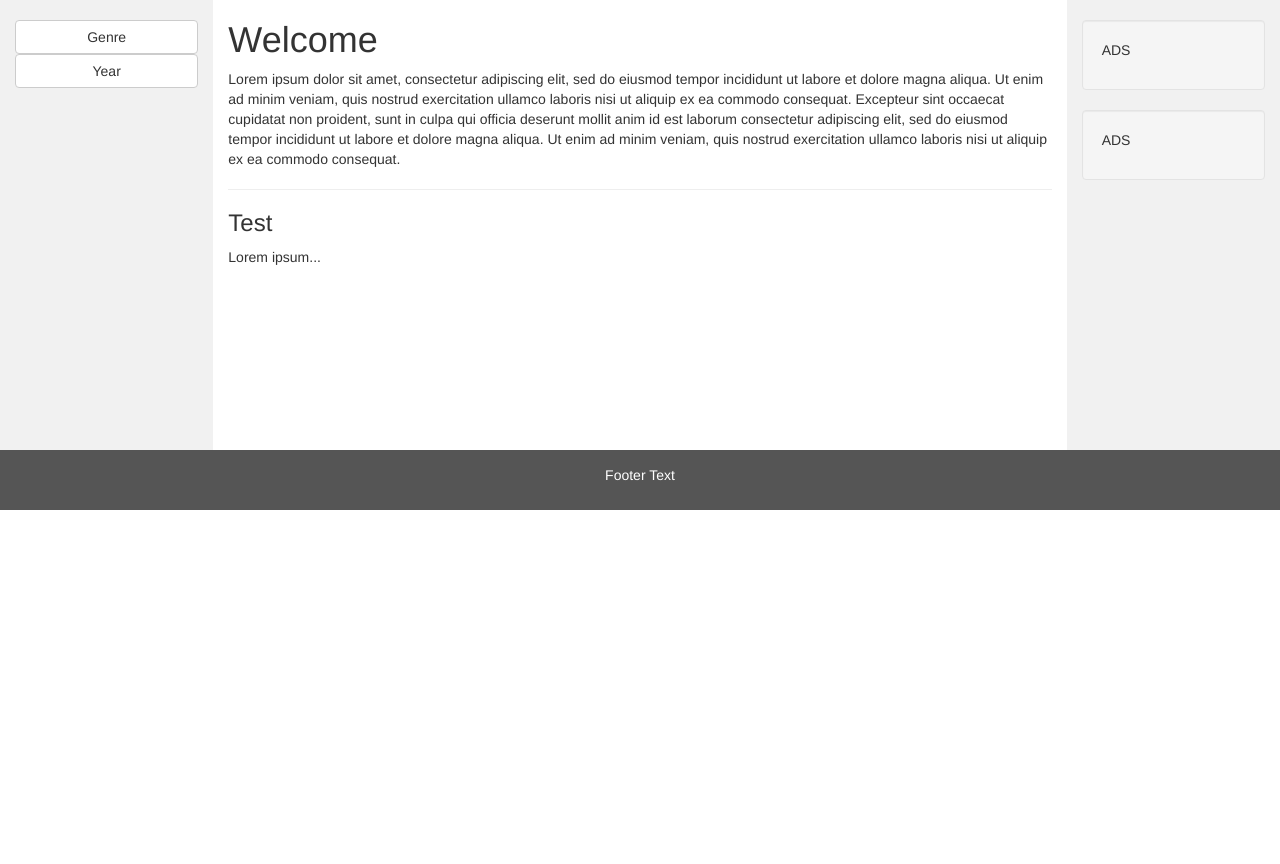
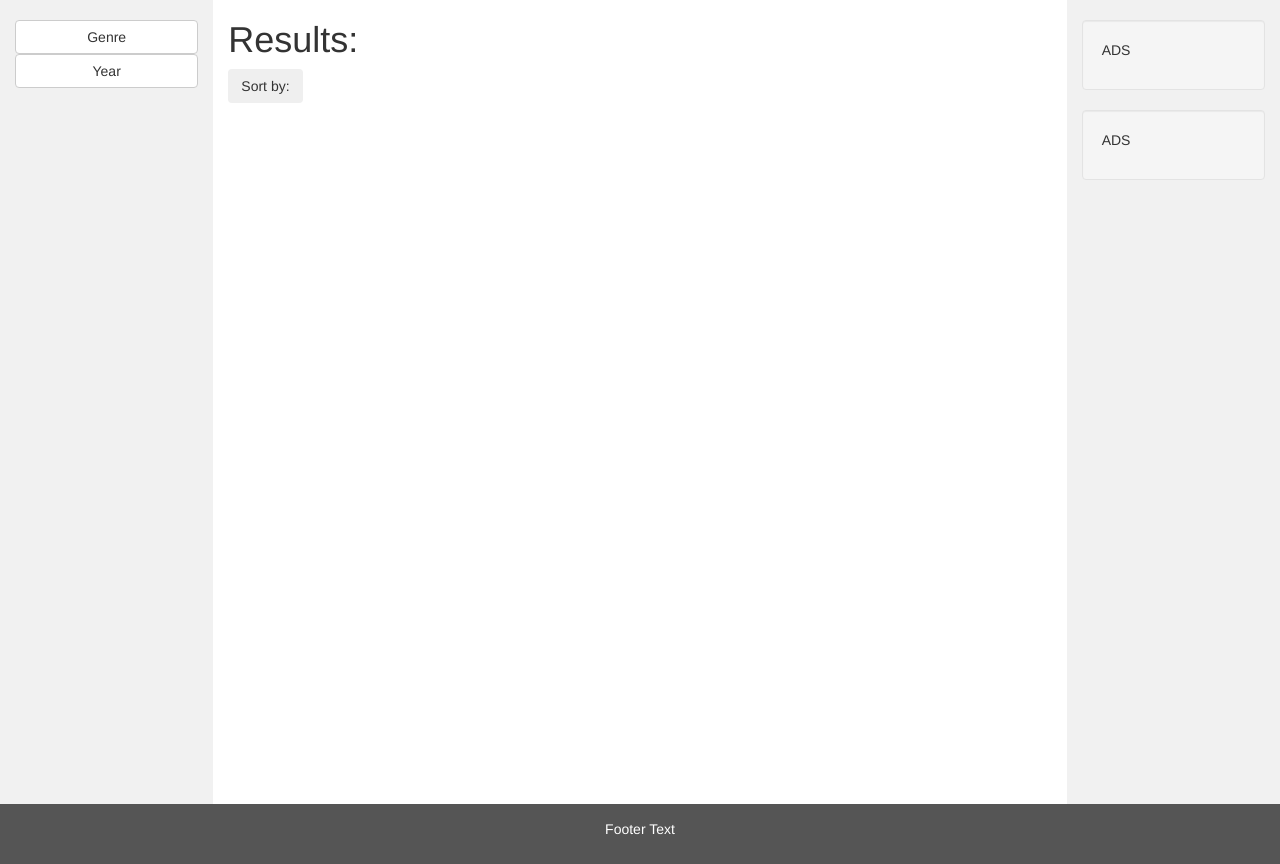
Before and after one commit to danielcorreia13/Film-Vault, a Django app: template FilmVault/templates/searchpage.html in a window 1280 px wide. Shown: the part 78-942 px from the top of the page. Before the commit the page ends 588 px from the top, so only its background shows below. Run offline with Django 3.2, Linux system fonts and the light colour scheme; the template is opened without the code that fills it, so the values that code supplies are empty; some libraries are stand-ins or nearby versions.

Commit message:
mais coisa

```diff
--- a/FilmVault/templates/searchpage.html
+++ b/FilmVault/templates/searchpage.html
@@ -10,9 +10,27 @@
   <script src="//code.jquery.com/jquery-1.11.1.min.js"></script>
   <script src="https://ajax.googleapis.com/ajax/libs/jquery/3.5.1/jquery.min.js"></script>
   <script src="https://maxcdn.bootstrapcdn.com/bootstrap/3.4.1/js/bootstrap.min.js"></script>
+  <script type="text/javascript" src="jquery-3.3.1.js"></script>
+
   <style>
     /* Remove the navbar's default margin-bottom and rounded borders */
 
+    .d1{
+        position: relative;
+        top: 10px;
+        left: 45%;
+    }
+
+    .md1{
+        height: 1080px;
+        width: 1920px;
+    }
+
+    .scrollable-menu {
+    height: auto;
+    max-height: 200px;
+    overflow-x: hidden;
+}
 
     .navbar {
       padding: 1%;
@@ -27,7 +45,7 @@
     }
 
     /* Set height of the grid so .sidenav can be 100% (adjust as needed) */
-    .row.content {height: 450px}
+    .row.content {height: 804px;}
 
     /* Set gray background color and 100% height */
     .sidenav {
@@ -40,7 +58,7 @@
     footer {
       background-color: #555;
       color: white;
-      padding: 15px;
+     padding: 15px;
     }
 
     /* On small screens, set height to 'auto' for sidenav and grid */
@@ -55,7 +73,7 @@
 </head>
 <body>
 
-<nav class="navbar navbar-inverse">
+<nav class="navbar navbar-inverse"  style="z-index: 10;">
   <div class="container-fluid">
     <div class="navbar-header">
       <button type="button" class="navbar-toggle" data-toggle="collapse" data-target="#myNavbar">
@@ -100,7 +118,7 @@
   </div>
 </nav>
 
-<div class="container-fluid text-left">
+<div class="container-fluid  text-left">
   <div class="row content">
     <div class="col-sm-2 sidenav">
         <div class="col-sm-50">
@@ -122,19 +140,34 @@
             </button>
         </div>
         <div class="collapse" id="collapseExample1">
-          <div class="card card-body">
-            Anim pariatur cliche reprehenderit, enim eiusmod high life accusamus terry richardson ad squid. Nihil anim keffiyeh helvetica, craft beer labore wes anderson cred nesciunt sapiente ea proident.
-          </div>
+           <p class="text-justify">From:</p>
+            <input type="range" min="1950" max="2020" value="1950" oninput="this.nextElementSibling.value = this.value" onchange = "document.getElementById('to').min=this.value;" id="from">
+            <output>1950</output>
+            <p class="text-justify">To:</p>
+            <input type="range" min="1950"  min = "document.getElementById('from').value" max="2020" value="document.getElementById('from').value"  oninput="this.nextElementSibling.value = this.value" id="to">
+            <output></output>
         </div>
     </div>
-    <div class="col-sm-8 text-left" style="z-index: -1;">
-      <h1>Welcome</h1>
-      <p>Lorem ipsum dolor sit amet, consectetur adipiscing elit, sed do eiusmod tempor incididunt ut labore et dolore magna aliqua. Ut enim ad minim veniam, quis nostrud exercitation ullamco laboris nisi ut aliquip ex ea commodo consequat. Excepteur sint occaecat cupidatat non proident, sunt in culpa qui officia deserunt mollit anim id est laborum consectetur adipiscing elit, sed do eiusmod tempor incididunt ut labore et dolore magna aliqua. Ut enim ad minim veniam, quis nostrud exercitation ullamco laboris nisi ut aliquip ex ea commodo consequat.</p>
-      <hr>
-      <h3>Test</h3>
-      <p>Lorem ipsum...</p>
+    <div class="col-sm-8 text-left">
+
+        <h1>Results:</h1>
+        <div class="dropdown ">
+
+          <button class="btn btn-secondary dropdown-toggle" type="button" id="dropdownMenuButton" data-toggle="dropdown" aria-haspopup="true" aria-expanded="false">
+            Sort by:
+          </button>
+          <ul class="dropdown-menu " aria-labelledby="dropdownMenuButton">
+            <li class="dropdown-item" href="#">Alphabetic</li>
+            <li class="dropdown-item" href="#">Most recent</li>
+
+          </ul>
+      </div>
+        <div id="nomeqq" >
+
+        </div>
+
     </div>
-    <div class="col-sm-2 sidenav">
+    <div class="col-sm-2 sidenav" >
       <div class="well">
         <p>ADS</p>
       </div>
@@ -148,6 +181,5 @@
 <footer class="container-fluid text-center">
   <p>Footer Text</p>
 </footer>
-
 </body>
 </html>
```
